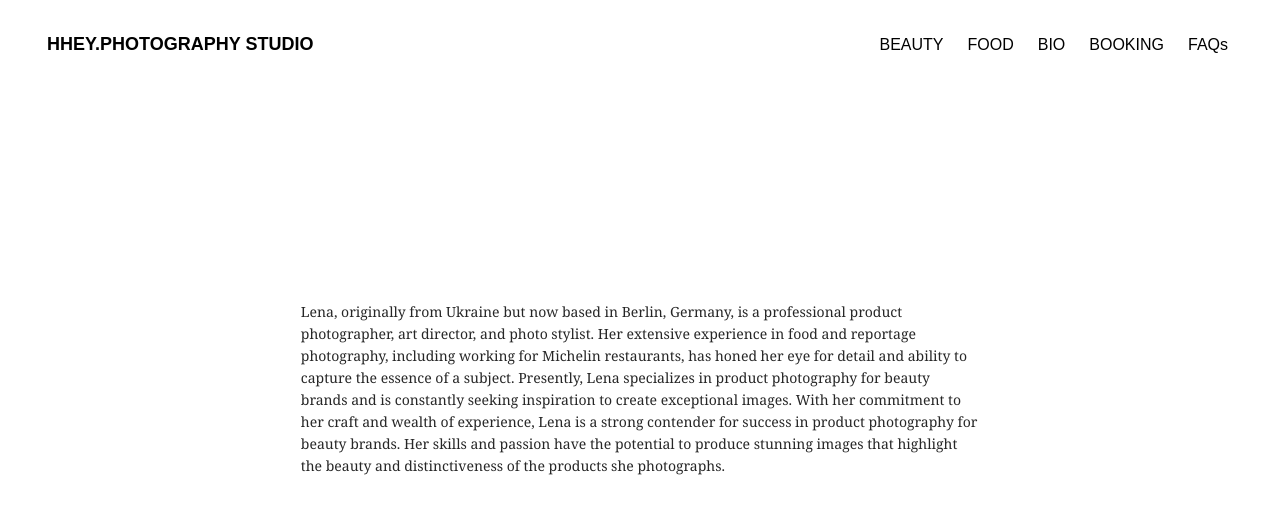
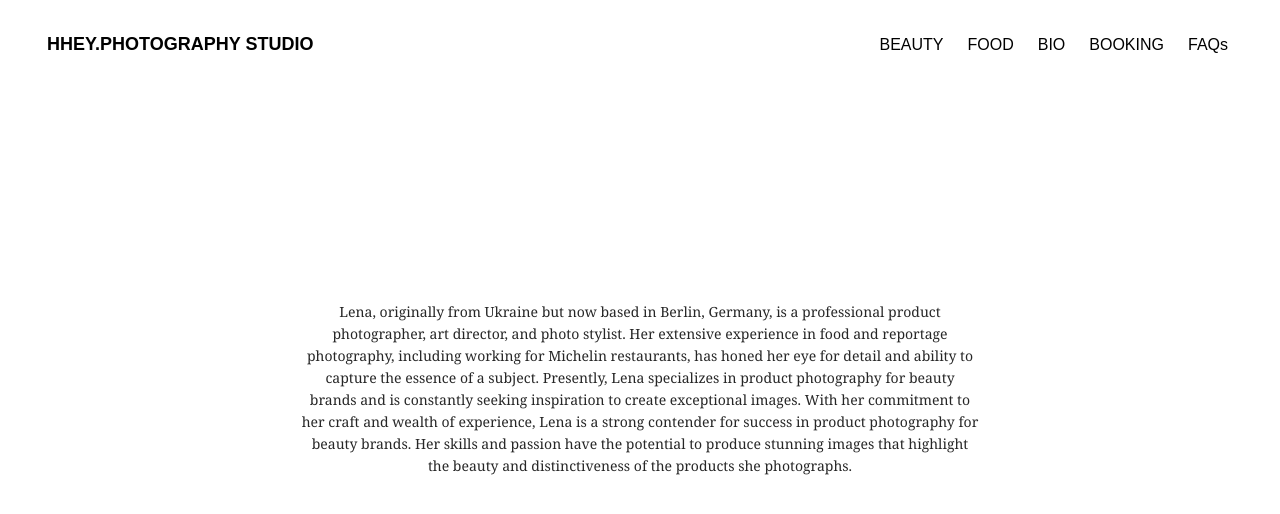
Before and after one commit to AlexLeonkov/nextportfolio2, a Next.js app: page /info in a window 1280 px wide. Shown: the top 514 px of the page. Built offline with nearby package versions, Linux system fonts and the light colour scheme; a web font is replaced by a local one.

Commit message:
info changes

```diff
--- a/src/screens/Info/Info.module.css
+++ b/src/screens/Info/Info.module.css
@@ -1,16 +1,16 @@
 .about {
-  margin: auto;
-
   color: rgba(0, 0, 0, 0.85);
   font-size: 14px;
+  font-feature-settings: "tnum";
   font-variant: tabular-nums;
   line-height: 1.5715;
   width: 53%;
-  margin: auto;
   height: 100vh;
   display: flex;
   align-items: center;
-  margin-top: -100px;
+  margin: -100px auto auto;
+  justify-content: center;
+  text-align: center;
 }
 
 @media screen and (max-width: 768px) {
```
